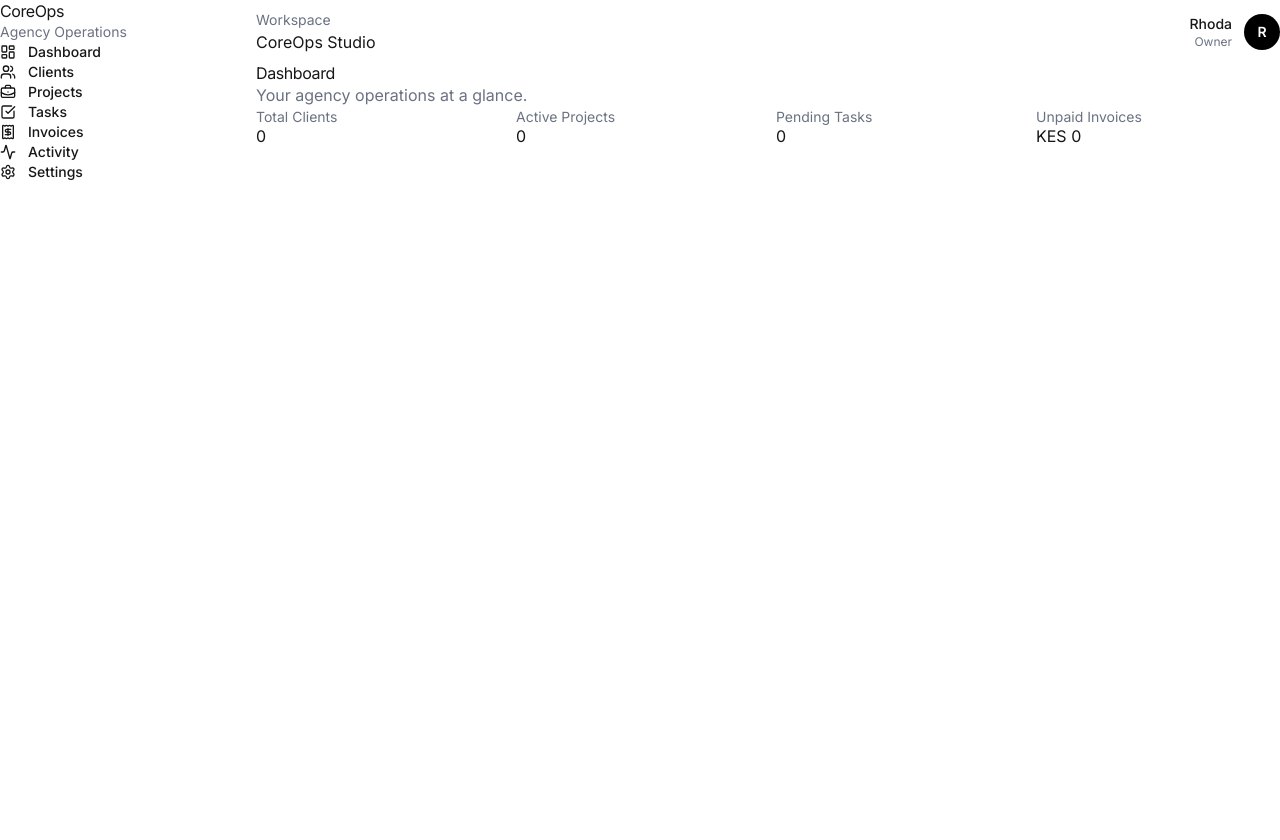
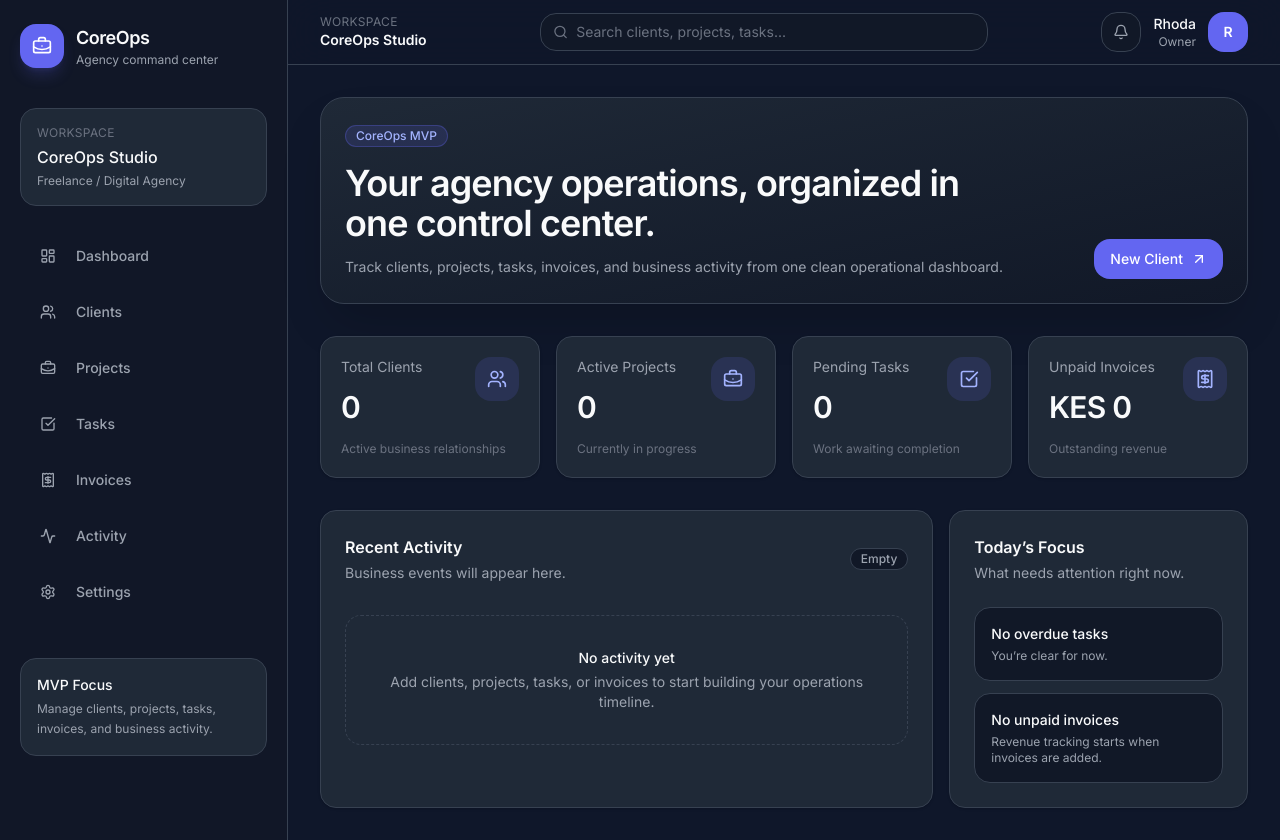
Before and after one commit to Rhoda-NM/CoreOps_Dashboard, a Next.js app: page /dashboard in a window 1280 px wide. Before the commit the page ends 800 px from the top, so only its background shows below. Built offline with nearby package versions, Linux system fonts and the light colour scheme.

Commit message:
Updated dashboard, and it's components to improve ui

```diff
--- a/src/app/(dashboard)/dashboard/page.tsx
+++ b/src/app/(dashboard)/dashboard/page.tsx
@@ -1,34 +1,151 @@
+import {
+  BriefcaseBusiness,
+  CheckSquare,
+  Receipt,
+  Users,
+  ArrowUpRight,
+} from "lucide-react";
+import { Card, CardContent } from "@/components/ui/Card";
+import { Badge } from "@/components/ui/Badge";
+
+const metrics = [
+  {
+    title: "Total Clients",
+    value: "0",
+    description: "Active business relationships",
+    icon: Users,
+  },
+  {
+    title: "Active Projects",
+    value: "0",
+    description: "Currently in progress",
+    icon: BriefcaseBusiness,
+  },
+  {
+    title: "Pending Tasks",
+    value: "0",
+    description: "Work awaiting completion",
+    icon: CheckSquare,
+  },
+  {
+    title: "Unpaid Invoices",
+    value: "KES 0",
+    description: "Outstanding revenue",
+    icon: Receipt,
+  },
+];
+
 export default function DashboardPage() {
   return (
     <div className="space-y-8">
+      <section className="flex flex-col justify-between gap-4 rounded-3xl border border-core-border bg-gradient-to-br from-core-card to-core-surface p-6 shadow-2xl shadow-black/20 md:flex-row md:items-end">
         <div>
-        <h1 className="text-3xl font-semibold tracking-tight">Dashboard</h1>
-        <p className="text-gray-500">
-          Your agency operations at a glance.
+          <Badge variant="default">CoreOps MVP</Badge>
+
+          <h1 className="mt-4 max-w-2xl text-3xl font-semibold tracking-tight text-core-text md:text-4xl">
+            Your agency operations, organized in one control center.
+          </h1>
+
+          <p className="mt-3 max-w-2xl text-sm leading-6 text-core-text-secondary">
+            Track clients, projects, tasks, invoices, and business activity from
+            one clean operational dashboard.
           </p>
         </div>
 
-      <div className="grid gap-4 md:grid-cols-2 xl:grid-cols-4">
-        <div className="rounded-xl border bg-white p-5">
-          <p className="text-sm text-gray-500">Total Clients</p>
-          <h2 className="mt-2 text-3xl font-semibold">0</h2>
+        <button className="inline-flex items-center justify-center gap-2 rounded-xl bg-core-primary px-4 py-2.5 text-sm font-medium text-white transition hover:bg-core-primary-hover">
+          New Client
+          <ArrowUpRight className="h-4 w-4" />
+        </button>
+      </section>
+
+      <section className="grid gap-4 md:grid-cols-2 xl:grid-cols-4">
+        {metrics.map((metric) => {
+          const Icon = metric.icon;
+
+          return (
+            <Card key={metric.title} className="overflow-hidden">
+              <CardContent className="p-5">
+                <div className="flex items-start justify-between gap-4">
+                  <div>
+                    <p className="text-sm text-core-text-secondary">
+                      {metric.title}
+                    </p>
+                    <h2 className="mt-3 text-3xl font-semibold tracking-tight text-core-text">
+                      {metric.value}
+                    </h2>
                   </div>
 
-        <div className="rounded-xl border bg-white p-5">
-          <p className="text-sm text-gray-500">Active Projects</p>
-          <h2 className="mt-2 text-3xl font-semibold">0</h2>
+                  <div className="flex h-11 w-11 items-center justify-center rounded-2xl bg-core-primary/15 text-indigo-300">
+                    <Icon className="h-5 w-5" />
+                  </div>
                 </div>
 
-        <div className="rounded-xl border bg-white p-5">
-          <p className="text-sm text-gray-500">Pending Tasks</p>
-          <h2 className="mt-2 text-3xl font-semibold">0</h2>
+                <p className="mt-4 text-xs text-core-muted">
+                  {metric.description}
+                </p>
+              </CardContent>
+            </Card>
+          );
+        })}
+      </section>
+
+      <section className="grid gap-4 lg:grid-cols-3">
+        <Card className="lg:col-span-2">
+          <CardContent className="p-6">
+            <div className="flex items-center justify-between">
+              <div>
+                <h3 className="font-semibold text-core-text">
+                  Recent Activity
+                </h3>
+                <p className="mt-1 text-sm text-core-text-secondary">
+                  Business events will appear here.
+                </p>
               </div>
 
-        <div className="rounded-xl border bg-white p-5">
-          <p className="text-sm text-gray-500">Unpaid Invoices</p>
-          <h2 className="mt-2 text-3xl font-semibold">KES 0</h2>
+              <Badge variant="muted">Empty</Badge>
+            </div>
+
+            <div className="mt-8 rounded-2xl border border-dashed border-core-border p-8 text-center">
+              <p className="text-sm font-medium text-core-text">
+                No activity yet
+              </p>
+              <p className="mt-1 text-sm text-core-text-secondary">
+                Add clients, projects, tasks, or invoices to start building your
+                operations timeline.
+              </p>
+            </div>
+          </CardContent>
+        </Card>
+
+        <Card>
+          <CardContent className="p-6">
+            <h3 className="font-semibold text-core-text">Today’s Focus</h3>
+            <p className="mt-1 text-sm text-core-text-secondary">
+              What needs attention right now.
+            </p>
+
+            <div className="mt-6 space-y-3">
+              <div className="rounded-2xl border border-core-border bg-core-surface p-4">
+                <p className="text-sm font-medium text-core-text">
+                  No overdue tasks
+                </p>
+                <p className="mt-1 text-xs text-core-text-secondary">
+                  You’re clear for now.
+                </p>
+              </div>
+
+              <div className="rounded-2xl border border-core-border bg-core-surface p-4">
+                <p className="text-sm font-medium text-core-text">
+                  No unpaid invoices
+                </p>
+                <p className="mt-1 text-xs text-core-text-secondary">
+                  Revenue tracking starts when invoices are added.
+                </p>
               </div>
             </div>
+          </CardContent>
+        </Card>
+      </section>
     </div>
   );
 }
--- a/src/app/globals.css
+++ b/src/app/globals.css
@@ -1,30 +1,15 @@
 @import "tailwindcss";
-@import "tailwindcss/preflight";
-@tailwind base;
-@tailwind components;
-@tailwind utilities;
 
-:root {
-  --background: #ffffff;
-  --foreground: #171717;
-}
+/* Link Tailwind v4 to your config */
+@config "../../tailwind.config.ts";
 
-@theme inline {
-  --color-background: var(--background);
-  --color-foreground: var(--foreground);
-  --font-sans: var(--font-geist-sans);
-  --font-mono: var(--font-geist-mono);
-}
-
-@media (prefers-color-scheme: dark) {
-  :root {
-    --background: #0a0a0a;
-    --foreground: #ededed;
-  }
+/* Reset base styles for CoreOps */
+html,
+body {
+  height: 100%;
 }
 
 body {
-  background: var(--background);
-  color: var(--foreground);
-  font-family: Arial, Helvetica, sans-serif;
+  background-color: #0F172A; /* core-bg */
+  color: #F9FAFB; /* core-text */
 }
--- a/src/components/ui/layout/DashboardShell.tsx
+++ b/src/components/ui/layout/DashboardShell.tsx
@@ -4,13 +4,13 @@ import { Sidebar } from "./Sidebar";
 export function DashboardShell({ children }: { children: React.ReactNode }) {
   return (
     <div className="min-h-screen bg-core-bg text-core-text">
-      <div className="flex">
+      <div className="flex min-h-screen">
         <Sidebar />
 
-        <div className="min-h-screen flex-1">
+        <div className="flex min-h-screen flex-1 flex-col">
           <Header />
 
-          <main className="mx-auto w-full max-w-7xl px-6 py-8">
+          <main className="mx-auto w-full max-w-7xl flex-1 px-5 py-6 lg:px-8 lg:py-8">
             {children}
           </main>
         </div>
--- a/src/components/ui/layout/Header.tsx
+++ b/src/components/ui/layout/Header.tsx
@@ -1,20 +1,39 @@
+import { Bell, Search } from "lucide-react";
+
 export function Header() {
   return (
-
-    <header className="sticky top-0 z-20 flex h-16 items-center justify-between border-b border-core-border bg-core-surface">
-      <div>
-        <p className="text-sm text-gray-500">Workspace</p>
-        <h2 className="font-semibold">CoreOps Studio</h2>
-      </div>
-
-      <div className="flex items-center gap-3">
-        <div className="text-right">
-          <p className="text-sm font-medium">Rhoda</p>
-          <p className="text-xs text-gray-500">Owner</p>
+    <header className="sticky top-0 z-20 border-b border-core-border bg-core-bg/80 backdrop-blur-xl">
+      <div className="flex h-16 items-center justify-between px-5 lg:px-8">
+        <div>
+          <p className="text-xs uppercase tracking-wide text-core-muted">
+            Workspace
+          </p>
+          <h2 className="text-sm font-semibold text-core-text">
+            CoreOps Studio
+          </h2>
         </div>
 
-        <div className="flex h-9 w-9 items-center justify-center rounded-full bg-black text-sm font-semibold text-white">
-          R
+        <div className="hidden w-full max-w-md items-center gap-2 rounded-xl border border-core-border bg-core-surface px-3 py-2 md:flex">
+          <Search className="h-4 w-4 text-core-muted" />
+          <input
+            placeholder="Search clients, projects, tasks..."
+            className="w-full bg-transparent text-sm text-core-text outline-none placeholder:text-core-muted"
+          />
+        </div>
+
+        <div className="flex items-center gap-3">
+          <button className="flex h-10 w-10 items-center justify-center rounded-xl border border-core-border bg-core-surface text-core-text-secondary transition hover:bg-core-card hover:text-core-text">
+            <Bell className="h-4 w-4" />
+          </button>
+
+          <div className="hidden text-right sm:block">
+            <p className="text-sm font-medium text-core-text">Rhoda</p>
+            <p className="text-xs text-core-text-secondary">Owner</p>
+          </div>
+
+          <div className="flex h-10 w-10 items-center justify-center rounded-xl bg-core-primary text-sm font-semibold text-white">
+            R
+          </div>
         </div>
       </div>
     </header>
--- a/src/components/ui/layout/Sidebar.tsx
+++ b/src/components/ui/layout/Sidebar.tsx
@@ -1,12 +1,33 @@
 import Link from "next/link";
+import { BriefcaseBusiness } from "lucide-react";
 import { dashboardNav } from "@/config/dashboard-nav";
 
 export function Sidebar() {
   return (
-    <aside className="hidden min-h-screen w-64 border-r border-core-border bg-core-surface px-4 py-6 lg:block">
-      <div className="mb-8">
-        <h1 className="text-xl font-bold tracking-tight">CoreOps</h1>
-        <p className="text-sm text-gray-500">Agency Operations</p>
+    <aside className="hidden min-h-screen w-72 border-r border-core-border bg-core-surface/95 px-5 py-6 lg:block">
+      <div className="mb-10 flex items-center gap-3">
+        <div className="flex h-11 w-11 items-center justify-center rounded-2xl bg-core-primary text-white shadow-lg shadow-core-primary/20">
+          <BriefcaseBusiness className="h-5 w-5" />
+        </div>
+
+        <div>
+          <h1 className="text-lg font-semibold tracking-tight text-core-text">
+            CoreOps
+          </h1>
+          <p className="text-xs text-core-text-secondary">
+            Agency command center
+          </p>
+        </div>
+      </div>
+
+      <div className="mb-6 rounded-2xl border border-core-border bg-core-card p-4">
+        <p className="text-xs uppercase tracking-wide text-core-muted">
+          Workspace
+        </p>
+        <p className="mt-1 font-medium text-core-text">CoreOps Studio</p>
+        <p className="mt-1 text-xs text-core-text-secondary">
+          Freelance / Digital Agency
+        </p>
       </div>
 
       <nav className="space-y-1">
@@ -17,14 +38,23 @@ export function Sidebar() {
             <Link
               key={item.href}
               href={item.href}
-              className="flex items-center gap-3 rounded-lg px-3 py-2 text-sm font-medium text-gray-600 transition hover:bg-gray-100 hover:text-gray-950"
+              className="group flex items-center gap-3 rounded-xl px-3 py-2.5 text-sm font-medium text-core-text-secondary transition hover:bg-core-card hover:text-core-text"
             >
-              <Icon className="h-4 w-4" />
+              <span className="flex h-8 w-8 items-center justify-center rounded-lg bg-transparent transition group-hover:bg-core-primary/15 group-hover:text-indigo-300">
+                <Icon className="h-4 w-4" />
+              </span>
               {item.title}
             </Link>
           );
         })}
       </nav>
+
+      <div className="mt-10 rounded-2xl border border-core-border bg-core-card p-4">
+        <p className="text-sm font-medium text-core-text">MVP Focus</p>
+        <p className="mt-1 text-xs leading-5 text-core-text-secondary">
+          Manage clients, projects, tasks, invoices, and business activity.
+        </p>
+      </div>
     </aside>
   );
 }
```
Lines whose indentation alone changed are shown as unchanged.
